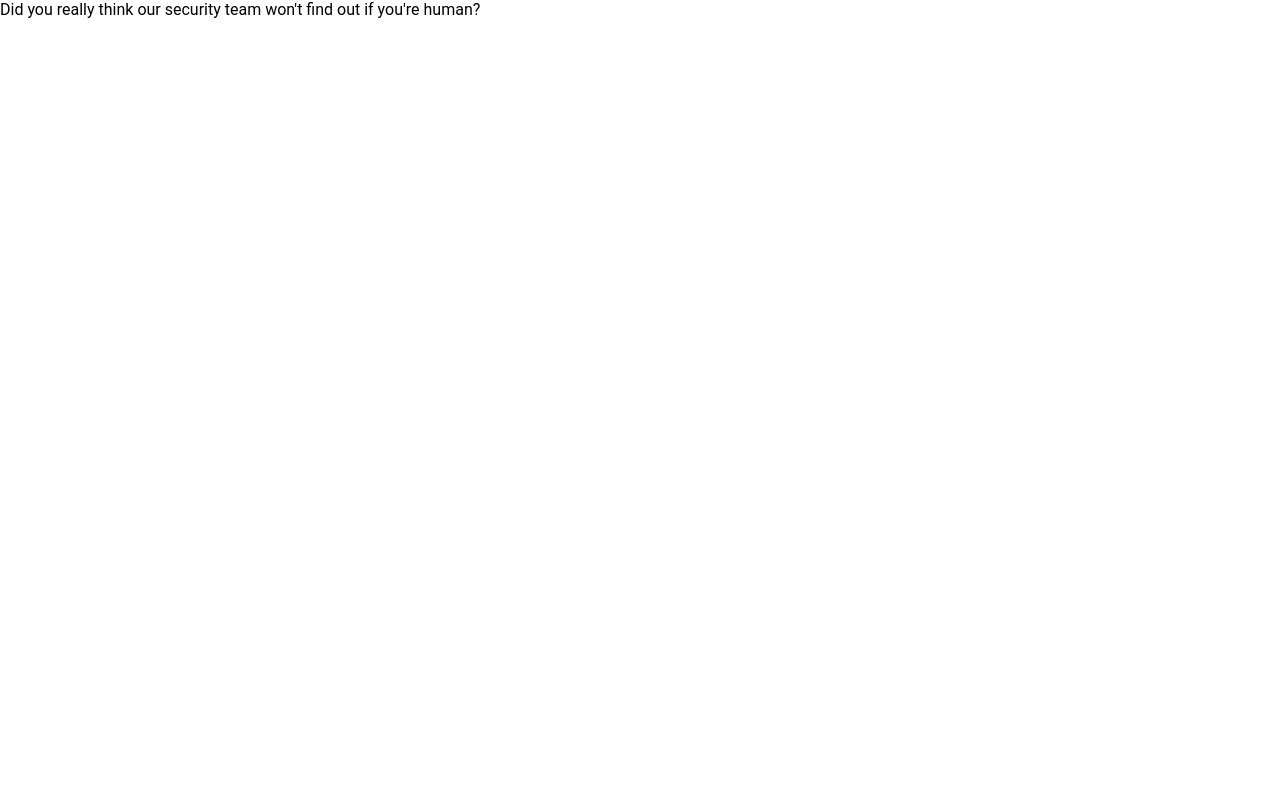
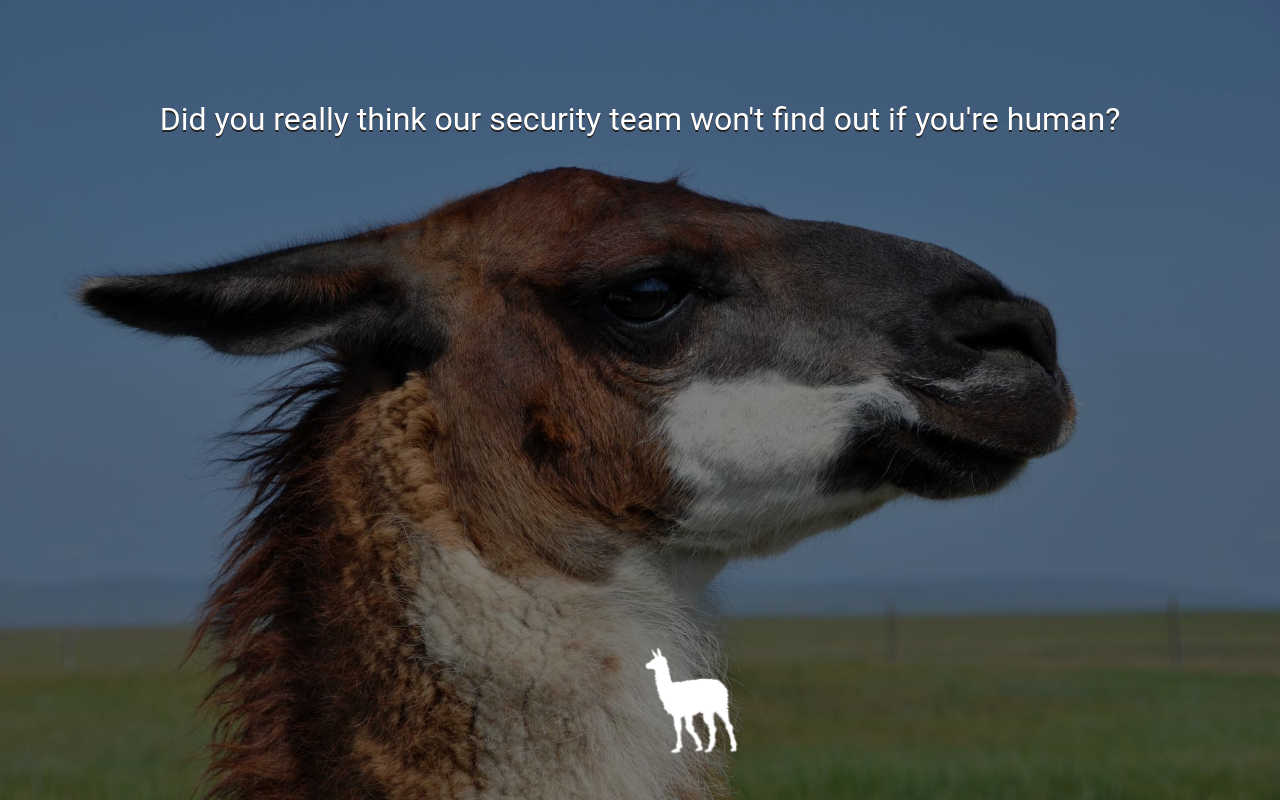
Before and after one commit to rohanb10/Llinder, a plain HTML site: page security.html in a window 1280 px wide. Drawn offline with Linux system fonts and the light colour scheme.

Commit message:
Updated security page and made font adjustments

```diff
--- a/security.html
+++ b/security.html
@@ -9,7 +9,12 @@
 
 <body>
 	<div class="security">
-		Did you really think our security team won't find out if you're human?
+		<div class="security-text">
+			Did you really think our security team won't find out if you're human?
+		</div>
+		<div class="footer">
+			<a href="index.html"><img src="cdn/logo.png" class="logo" width="100" alt="Llama Icon"></a>
+		</div>
 	</div>
 </body>
 </html>
--- a/style.css
+++ b/style.css
@@ -61,7 +61,7 @@ a, h1, h2, h4, h5, #group9 .parallax-layer-base {
 
 button {
 	display: inline-block;
-	margin: 0 10px 0 0;
+	margin: 0 10px 20px 0;
 	padding: 15px 15px;
 	font-size: 20px;
 	box-shadow: none;
@@ -140,11 +140,6 @@ button:focus {
 	font-size: 70%;
 }
 
-.security {
-	margin:0;
-	padding:0;
-}
-
 .logo{
 	max-width: 100%;
 	height: auto;
@@ -185,3 +180,31 @@ button:focus {
 	}
 
 }
+
+.security {
+	position: fixed;
+	margin:0px;
+	padding:0px;
+	top: 0px;
+	left:0px;
+	width: 100%;
+	height: 100%;
+	background: linear-gradient(rgba(0,0,0,0.5),rgba(0,0,0,0.5)),url("cdn/llamas/security.jpg");
+	background-size: cover;
+	background-repeat: no-repeat;
+	background-position: center;
+	text-align: center;
+	text-shadow: 0px 2px #232323;
+}
+
+.security-text {
+	color: white;
+	font-size: 2em;
+	padding-top: 100px;
+}
+
+.footer {
+	position: fixed;
+	left: 50%;
+	bottom: 5%;
+}
```
Also changed, not shown: index.html (+1 -1 lines).
